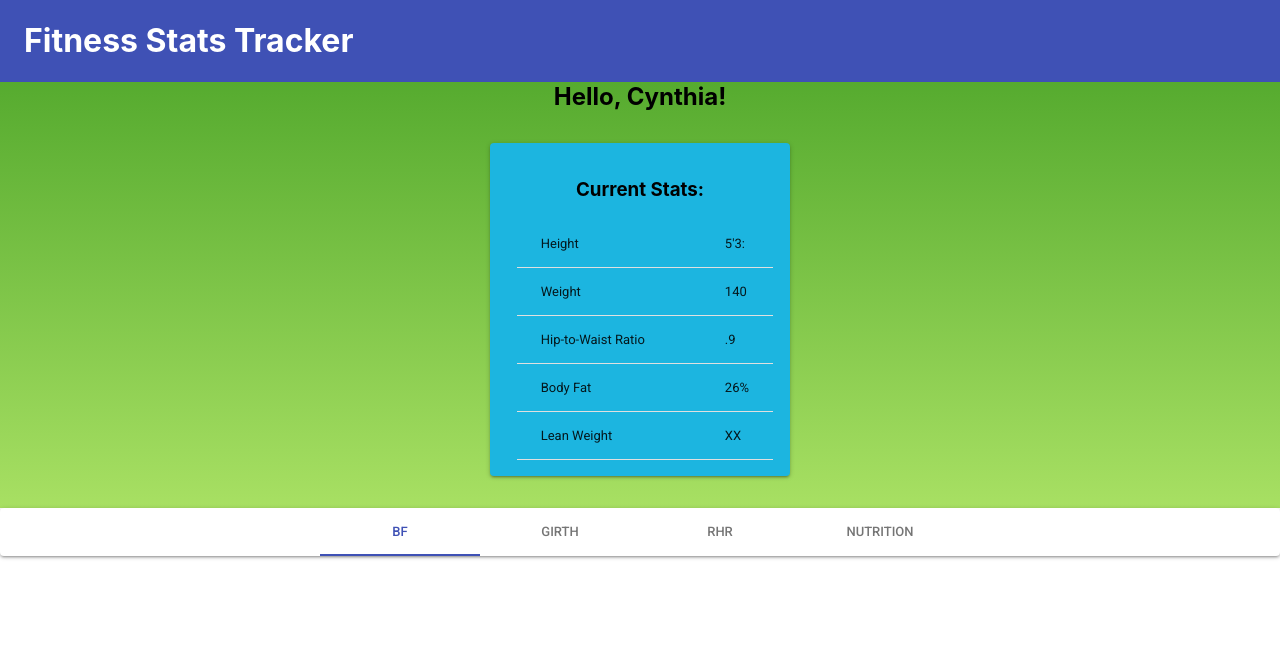
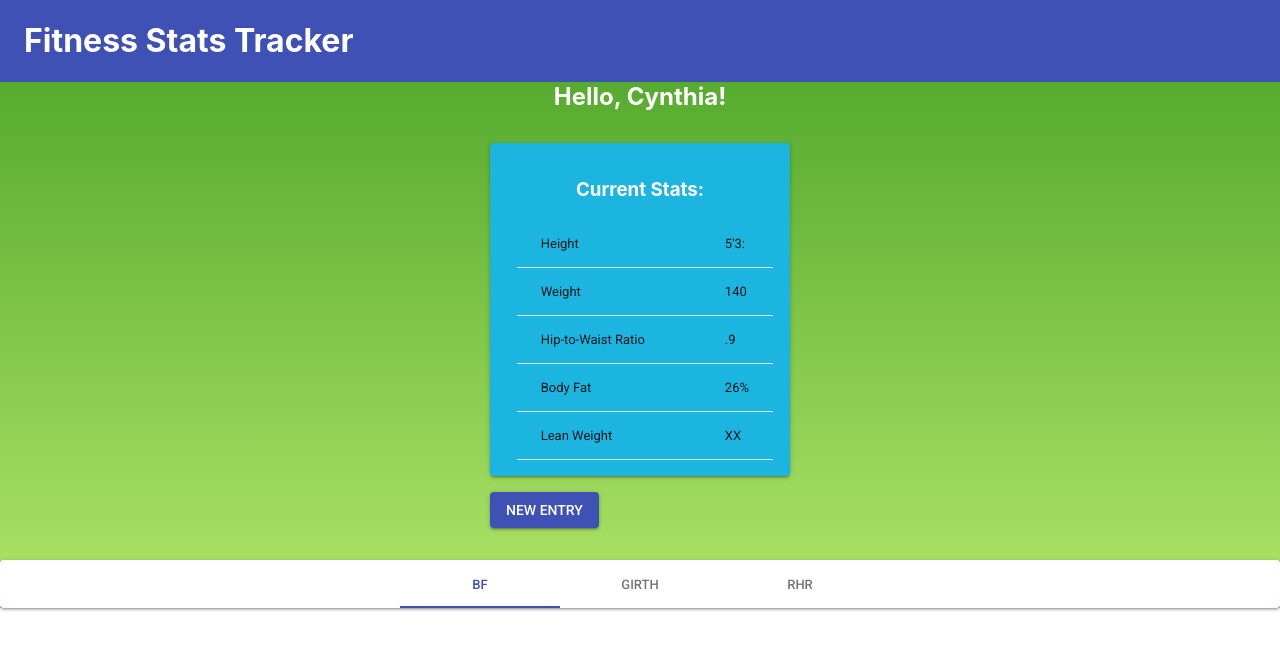
Before and after one commit to cynthiawilliamsa/fitnessstats, a React (Create React App) app: page / in a window 1280 px wide. Shown: the top 650 px of the page. Built offline with nearby package versions, Linux system fonts and the light colour scheme.

Commit message:
add button component and style

```diff
--- a/src/App.css
+++ b/src/App.css
@@ -4,3 +4,6 @@ background: -webkit-linear-gradient(to top, #a8e063, #56ab2f);  /* Chrome 10-25,
 background: linear-gradient(to top, #a8e063, #56ab2f); /* W3C, IE 10+/ Edge, Firefox 16+, Chrome 26+, Opera 12+, Safari 7+ */
 
 }
+.Footer {
+  background: #a8e063;
+}
--- a/src/components/Footer.js
+++ b/src/components/Footer.js
@@ -2,6 +2,8 @@ import React, { Component } from 'react';
 import Paper from '@material-ui/core/Paper';
 import Tabs from '@material-ui/core/Tabs';
 import Tab from '@material-ui/core/Tab';
+import '../App.css';
+
 
 class Footer extends Component {
     render() {
@@ -19,9 +21,10 @@ class Footer extends Component {
           <Tab label="BF"/>
           <Tab label="Girth"/>
           <Tab label="RHR"/>
-          <Tab label="Nutrition"/>
+          {/* <Tab label="Nutrition"/> */}
         </Tabs>
       </Paper>
+
         </div>
       );
     }
--- a/src/components/Landing.js
+++ b/src/components/Landing.js
@@ -6,16 +6,17 @@ import TableBody from '@material-ui/core/TableBody';
 import TableCell from '@material-ui/core/TableCell';
 import TableHead from '@material-ui/core/TableHead';
 import TableRow from '@material-ui/core/TableRow';
+import Button from '@material-ui/core/Button';
 
 
 class Landing extends Component {
     render() {
       return (
         <div className="Landing">
-        <h2 style={{textAlign: 'center', margin: '0'}}>Hello, Cynthia!</h2>
+        <h2 style={{textAlign: 'center', margin: '0', color: "white"}}>Hello, Cynthia!</h2>
             <div style={{width: '300px', paddingTop:'2em', paddingBottom: '2em', marginLeft: 'auto', marginRight:'auto', position:'relative', display: 'block'}}>
-             <Paper style={{background: "#1CB5E0", padding: '1em'}}>
-                <h3 style={{textAlign: 'center'}}>Current Stats:</h3>
+             <Paper style={{background: "#1CB5E0", padding: '1em', marginBottom: "1em"}}>
+                <h3 style={{textAlign: 'center', color: "white"}}>Current Stats:</h3>
                 <Table style={{marginLeft: '4%', marginRight: 'auto'}}>
                     <TableHead >
                         <TableBody>
@@ -43,6 +44,10 @@ class Landing extends Component {
                 </TableHead>
             </Table>
         </Paper>
+        {/* button links to New Entry form page */}
+        <Button variant="contained" color="primary">
+        New Entry
+      </Button>
         </div>
     </div>
       );
```
Also changed, not shown: src/components/NewEntryForm.js (added, +28 -0 lines).
